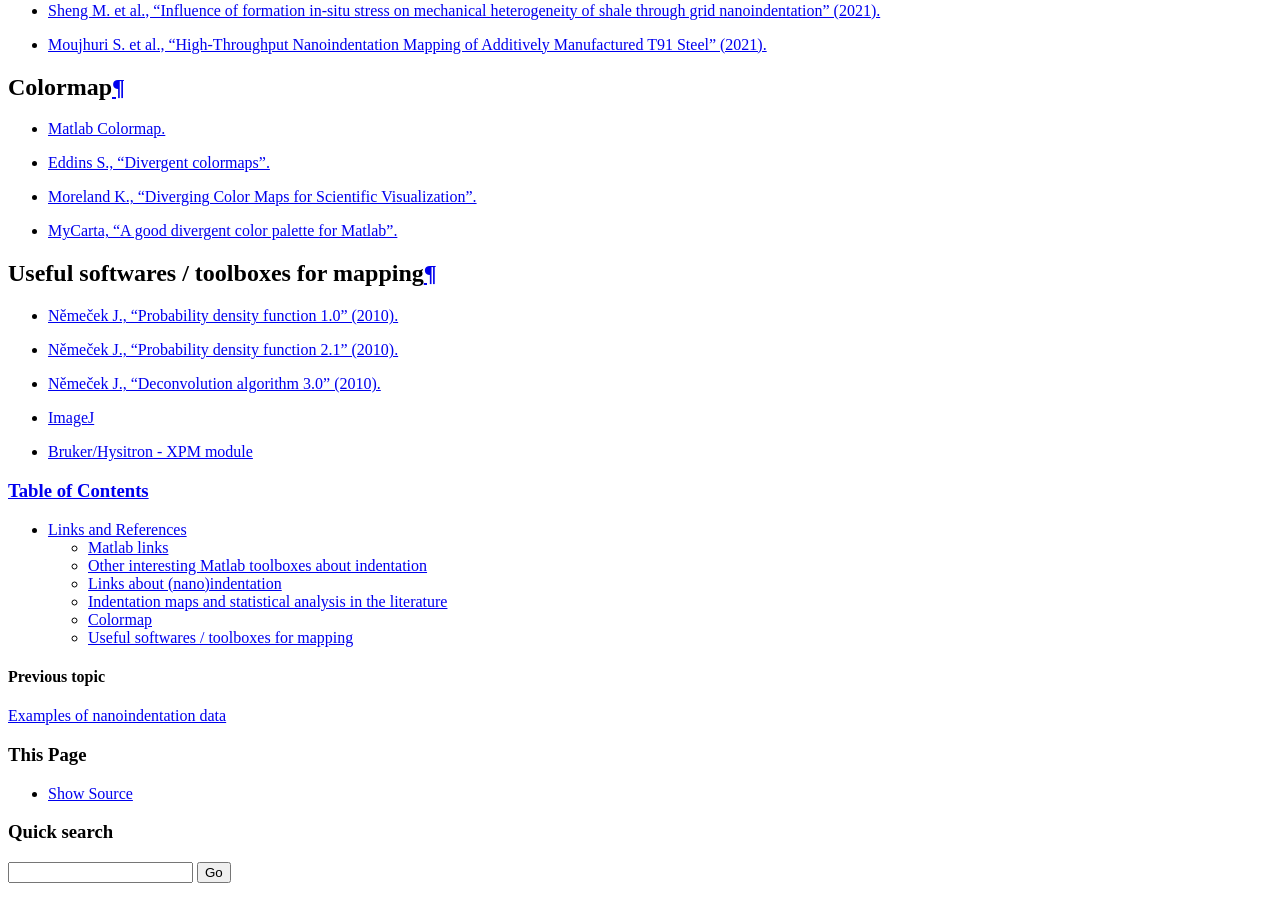
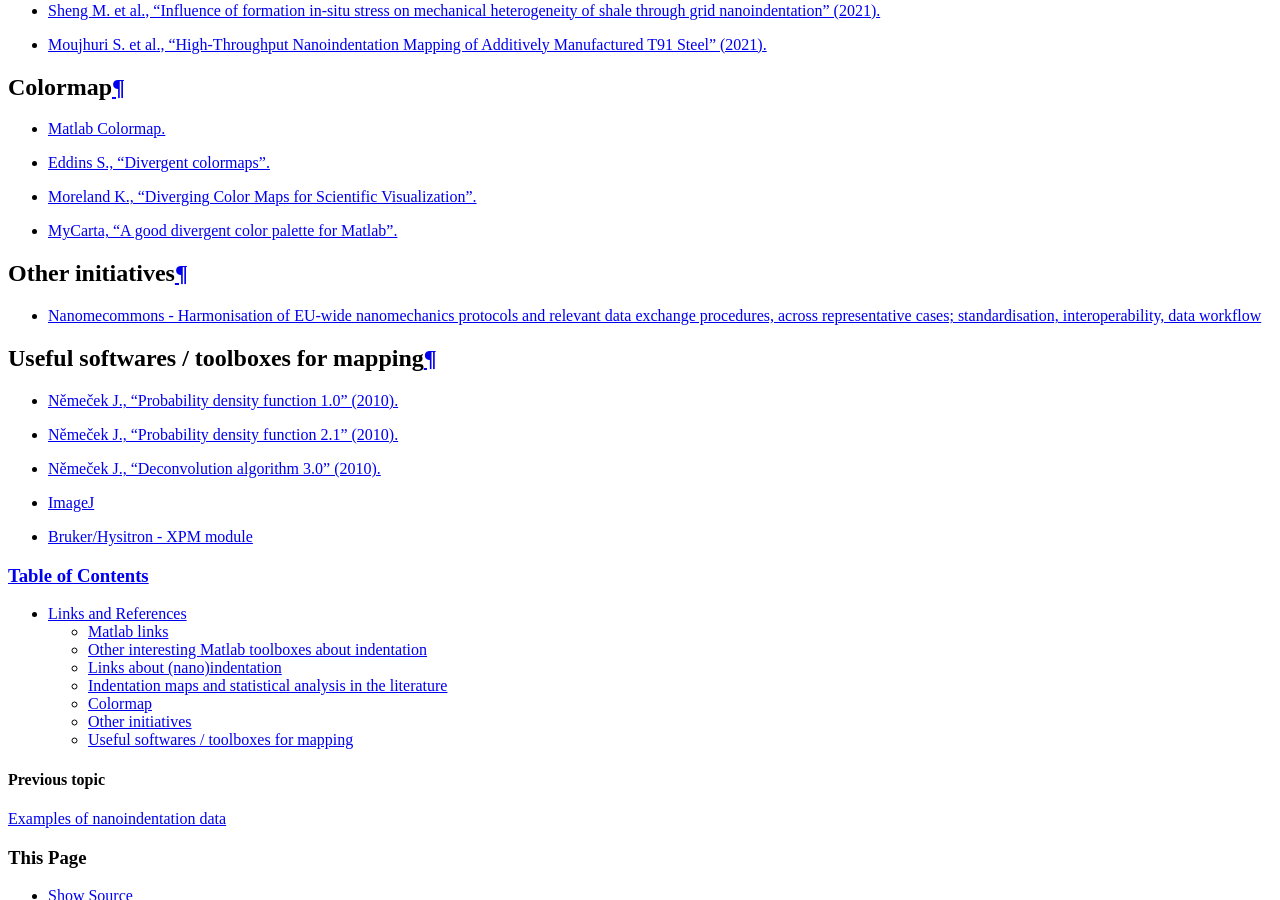
Before and after one commit to DavidMercier/TriDiMap, a Sphinx documentation site: the page built from doc/links_ref.rst, in a window 1280 px wide and 900 px high, scrolled down 2982 px. Built offline with Sphinx 7.4.7, drawn with Linux system fonts in a browser that asks for light colours; comment, search, counter and statistics services are not loaded.

Commit message:
Update links_ref.rst

```diff
--- a/doc/links_ref.rst
+++ b/doc/links_ref.rst
@@ -99,6 +99,10 @@ Colormap
 * `Moreland K., "Diverging Color Maps for Scientific Visualization". <https://www.kennethmoreland.com/color-maps/>`_
 * `MyCarta, "A good divergent color palette for Matlab". <https://mycarta.wordpress.com/2012/03/15/a-good-divergent-color-palette-for-matlab/>`_
 
+Other initiatives
+############################################
+* `Nanomecommons - Harmonisation of EU-wide nanomechanics protocols and relevant data exchange procedures, across representative cases; standardisation, interoperability, data workflow <https://cordis.europa.eu/project/id/952869>`_
+
 Useful softwares / toolboxes for mapping
 ############################################
 * `Němeček J., "Probability density function 1.0" (2010). <http://ksm.fsv.cvut.cz/~nemecek/links/exp2pdf10/exp2pdf10.htm>`_
```
